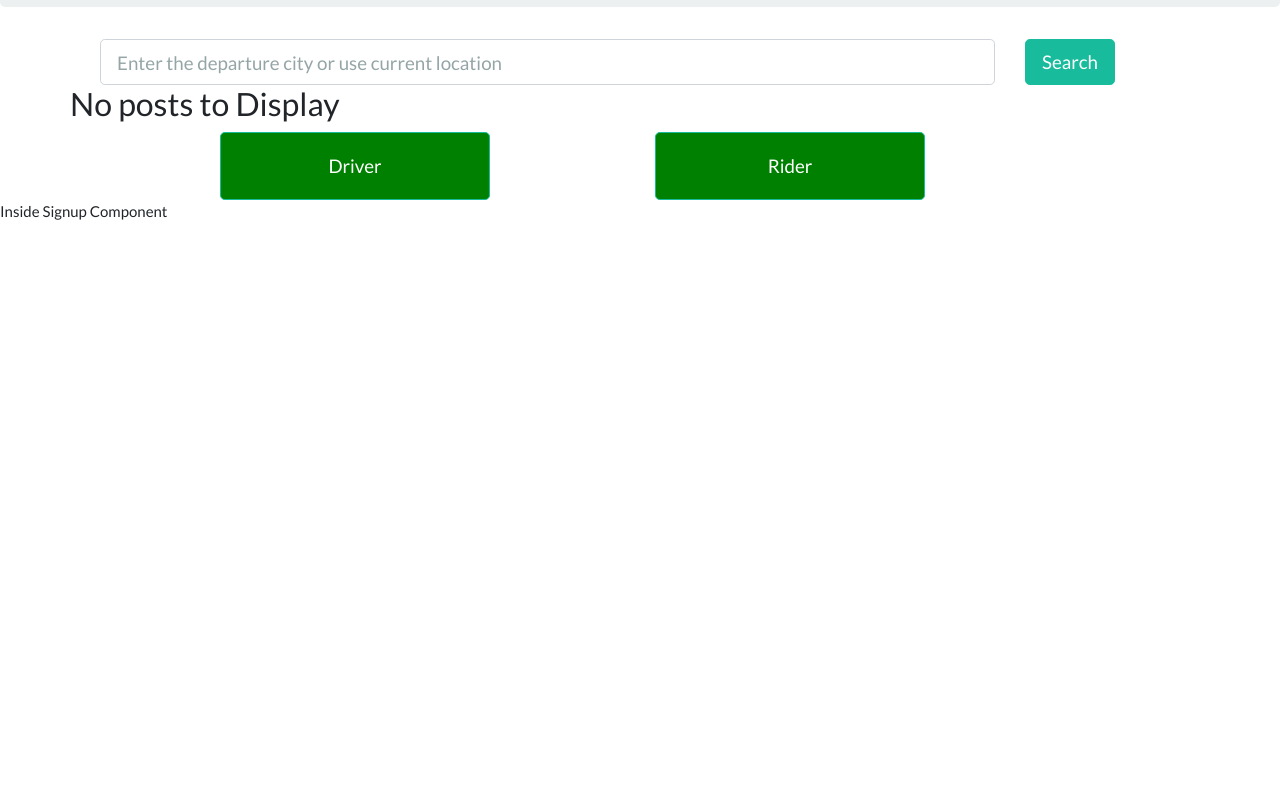
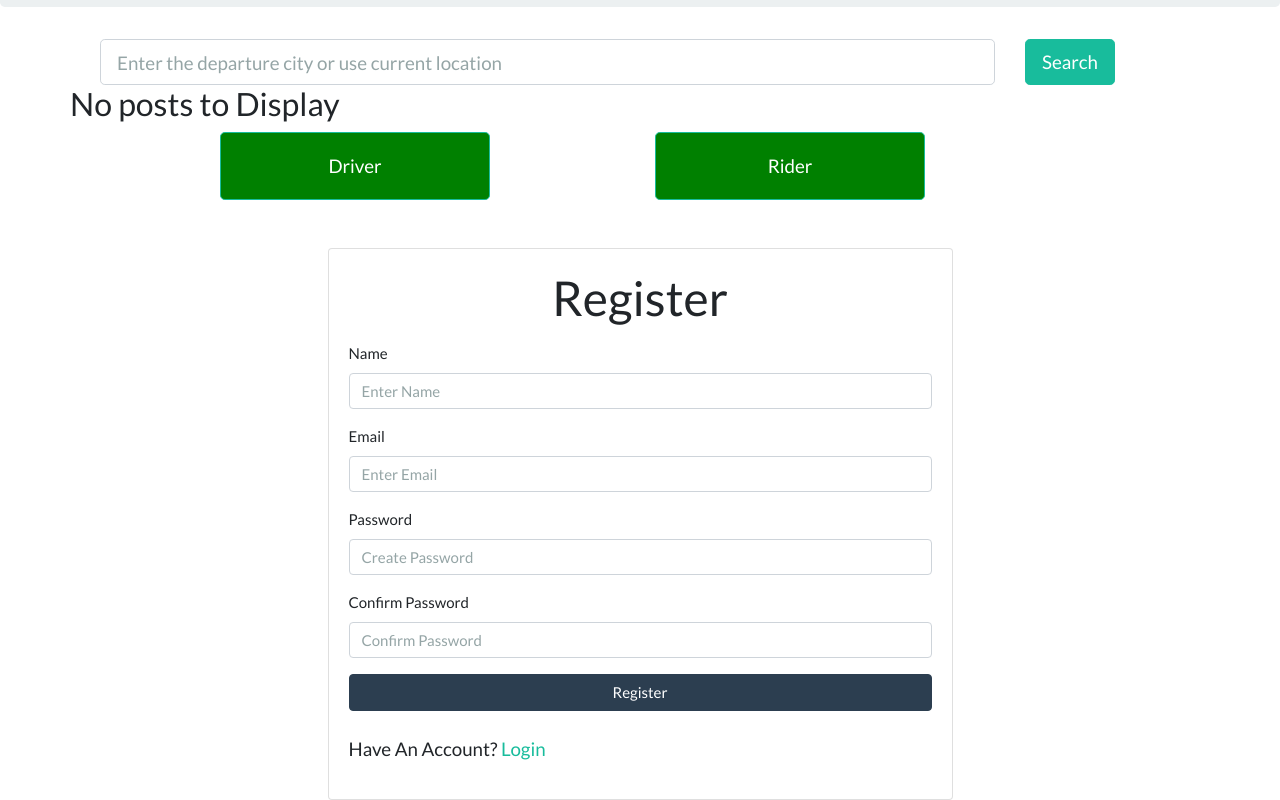
Before and after one commit to mrgmacandog/gravel, a React (Create React App) app in the folder client/: page /signup in a window 1280 px wide. Shown: the part 386-1186 px from the top of the page. Before the commit the page ends 800 px from the top, so only its background shows below. Built offline with nearby package versions, Linux system fonts and the light colour scheme.

Commit message:
Added signin/signup pages

```diff
--- a/client/src/App.js
+++ b/client/src/App.js
@@ -13,7 +13,7 @@
 import Driver from "./pages/Driver";
 import DriverPost from "./pages/DriverPost";
 import Home from "./pages/Home";
-import Login from "./pages/Login";
+import Signin from "./pages/Signin";
 import Rider from "./pages/Rider";
 import RiderPost from "./pages/RiderPost";
 import Signup from "./pages/Signup";
@@ -54,7 +54,7 @@
           <Link to="/driver-post">/driver-post</Link>
           <Link to="/rider">/rider</Link>
           <Link to="/rider-post">/rider-post</Link>
-          <Link to="/login">/login</Link>
+          <Link to="/signin">/signin</Link>
           <Link to="/signup">/signup</Link>
         </div>
         {/* ***************************************** **/}
@@ -147,7 +147,7 @@
           <Route exact path="/driver-post" component={DriverPost} />
           <Route exact path="/rider" component={Rider} />
           <Route exact path="/rider-post" component={RiderPost} />
-          <Route exact path="/login" component={Login} />
+          <Route exact path="/signin" component={Signin} />
           <Route exact path="/signup" component={Signup} />
         </div>
       </Router>
--- /dev/null
+++ b/client/src/components/Login/index.js
@@ -0,0 +1,41 @@
+import React from 'react';
+
+function Login() {
+    return (
+        <div class="row mt-5">
+            <div class="col-md-6 m-auto">
+                <div class="card card-body">
+                    <h1 class="text-center mb-3"><i class="fas fa-sign-in-alt"></i>  Login</h1>
+                    <form action="/users/login" method="POST">
+                        <div class="form-group">
+                            <label for="email">Email</label>
+                            <input
+                                type="email"
+                                id="email"
+                                name="email"
+                                class="form-control"
+                                placeholder="Enter Email"
+                            />
+                        </div>
+                        <div class="form-group">
+                            <label for="password">Password</label>
+                            <input
+                                type="password"
+                                id="password"
+                                name="password"
+                                class="form-control"
+                                placeholder="Enter Password"
+                            />
+                        </div>
+                        <button type="submit" class="btn btn-primary btn-block">Login</button>
+                    </form>
+                    <p class="lead mt-4">
+                        No Account? <a href="/users/register">Register</a>
+                    </p>
+                </div>
+            </div>
+        </div>
+    )
+}
+
+export default Login;
--- /dev/null
+++ b/client/src/components/Register/index.js
@@ -0,0 +1,65 @@
+import React from 'react'
+
+function Register() {
+    return (
+        <div class="row mt-5">
+            <div class="col-md-6 m-auto">
+                <div class="card card-body">
+                    <h1 class="text-center mb-3">
+                        <i class="fas fa-user-plus"></i> Register
+                    </h1>
+                    <form action="/users/register" method="POST">
+                        <div class="form-group">
+                            <label for="name">Name</label>
+                            <input
+                                type="name"
+                                id="name"
+                                name="name"
+                                class="form-control"
+                                placeholder="Enter Name"
+                                value=""
+                            />
+                        </div>
+                        <div class="form-group">
+                            <label for="email">Email</label>
+                            <input
+                                type="email"
+                                id="email"
+                                name="email"
+                                class="form-control"
+                                placeholder="Enter Email"
+                                value=""
+                            />
+                        </div>
+                        <div class="form-group">
+                            <label for="password">Password</label>
+                            <input
+                                type="password"
+                                id="password"
+                                name="password"
+                                class="form-control"
+                                placeholder="Create Password"
+                                value=""
+                            />
+                        </div>
+                        <div class="form-group">
+                            <label for="password2">Confirm Password</label>
+                            <input
+                                type="password"
+                                id="password2"
+                                name="password2"
+                                class="form-control"
+                                placeholder="Confirm Password"
+                                value=""
+                            />
+                        </div>
+                        <button type="submit" class="btn btn-primary btn-block"> Register</button>
+                    </form>
+                    <p class="lead mt-4">Have An Account? <a href="/users/login">Login</a></p>
+                </div>
+            </div>
+        </div>
+    )
+}
+
+export default Register;
--- a/client/src/pages/Login.js
+++ /dev/null
@@ -1,10 +0,0 @@
-import React from "react";
-
-// Can change to stateful component if need be
-function Login() {
-    return (
-        <p>Inside Login Component</p>
-    );
-}
-
-export default Login;
--- /dev/null
+++ b/client/src/pages/Signin.js
@@ -0,0 +1,11 @@
+import React from "react";
+import Login from "../components/Login"
+
+// Can change to stateful component if need be
+function Signin() {
+    return (
+        <Login />
+    );
+}
+
+export default Signin;
--- a/client/src/pages/Signup.js
+++ b/client/src/pages/Signup.js
@@ -1,9 +1,10 @@
 import React from "react";
+import Register from "../components/Register";
 
 // Can change to stateful component if need be
 function Signup() {
     return (
-        <p>Inside Signup Component</p>
+        <Register />
     );
 }
 
```
Also changed, not shown: 1 other file (tests, documents, lock files or other folders).
